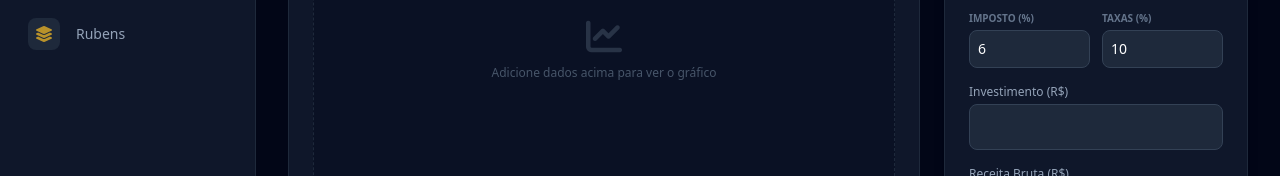
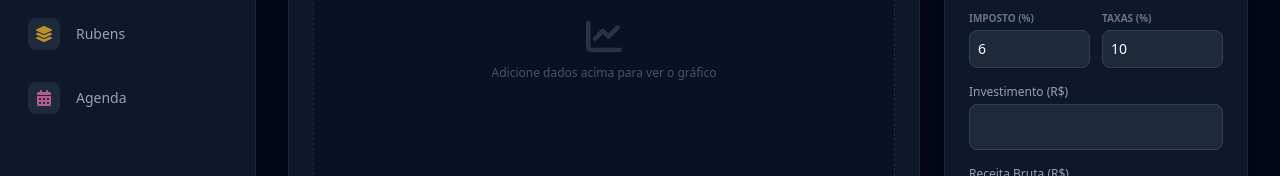
Before and after one commit to tr013432-design/RGP, a React (Vite) app: page / in a window 1280 px wide. Shown: the part 292-468 px from the top of the page. Built offline with nearby package versions, Linux system fonts and the light colour scheme.

Commit message:
Update Sidebar.tsx

```diff
--- a/components/Sidebar.tsx
+++ b/components/Sidebar.tsx
@@ -14,6 +14,7 @@ const Sidebar: React.FC<SidebarProps> = ({ activeModule, setActiveModule }) => {
     { id: 'brenner', label: 'Brenner', icon: 'fa-chart-line', color: 'text-emerald-400' },
     { id: 'dante', label: 'Dante', icon: 'fa-pen-nib', color: 'text-purple-400' },
     { id: 'rubens', label: 'Rubens', icon: 'fa-layer-group', color: 'text-amber-400' },
+    { id: 'calendar', label: 'Agenda', icon: 'fa-calendar-alt', color: 'text-pink-400' },
   ];
 
   return (
```
